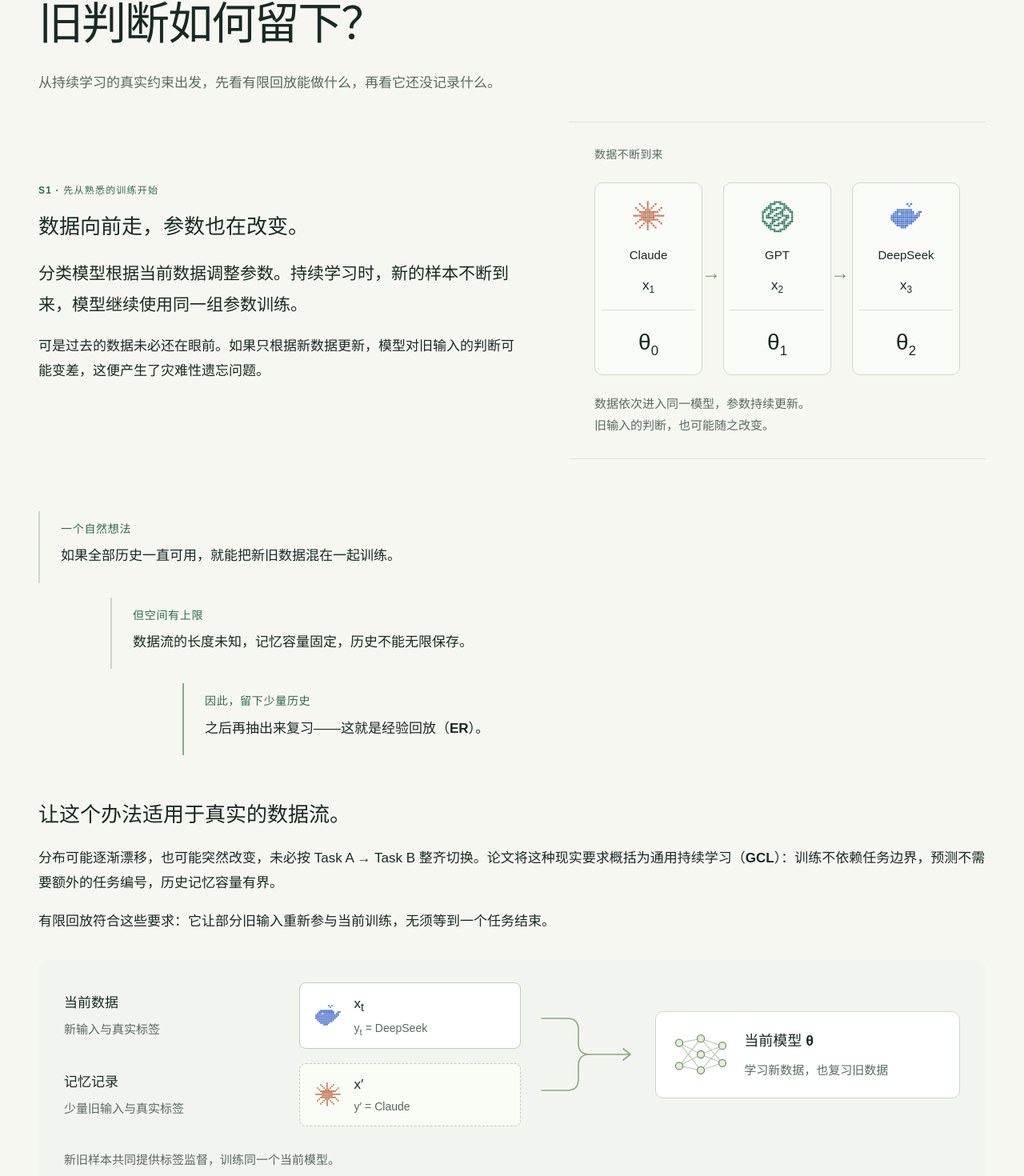
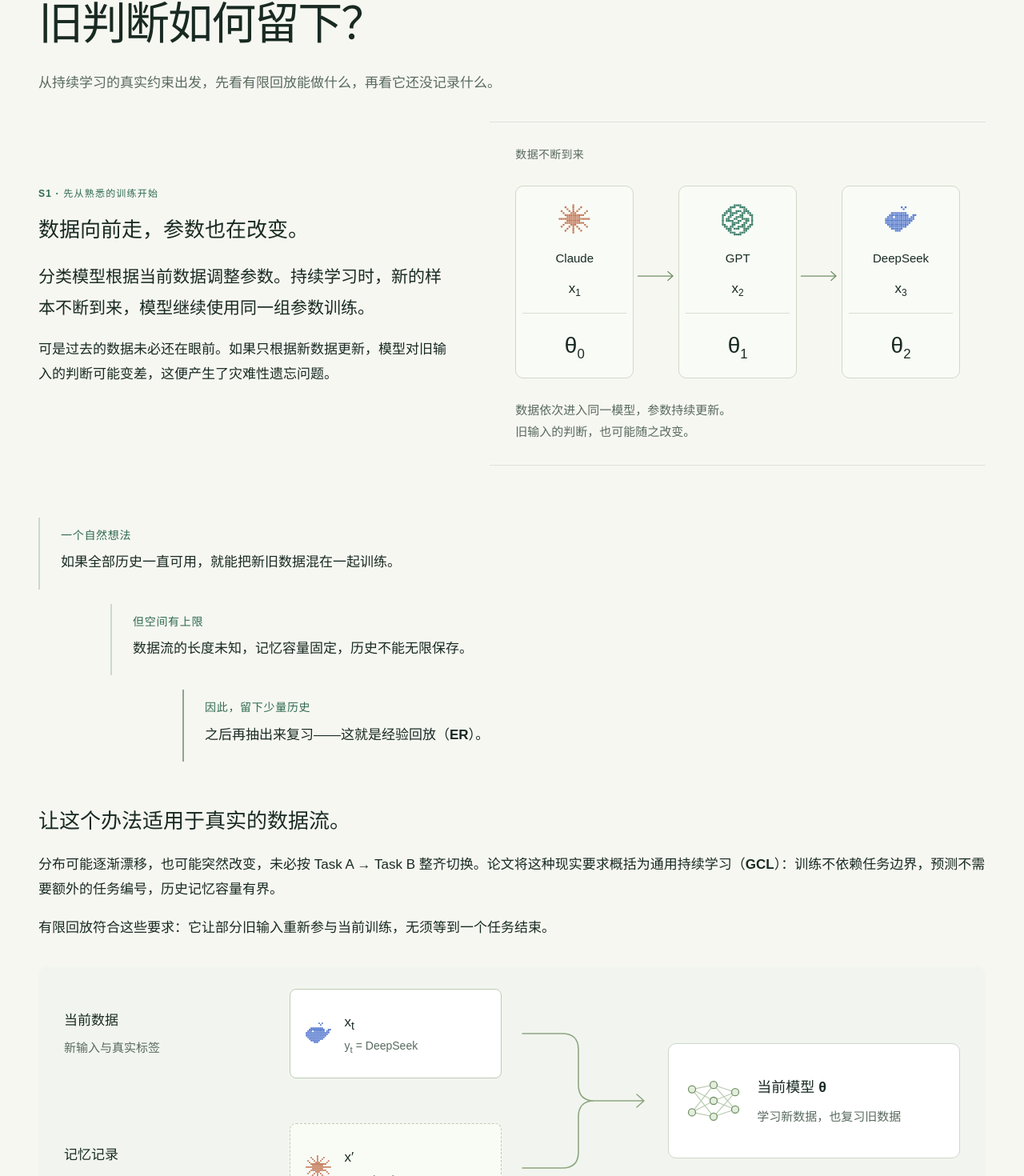
Before and after one commit to LIZZYGREAT/PaperSkillWork, a React (Vite) app in the folder papers/der/web/enhanced/: page / in a window 1280 px wide. Shown: the part 296-1766 px from the top of the page at 80% size. Built offline with nearby package versions, Linux system fonts and the light colour scheme.

Commit message:
fix(der): give state columns and replay merge more space

```diff
--- a/papers/der/web/enhanced/src/modules/ReplayEntry.tsx
+++ b/papers/der/web/enhanced/src/modules/ReplayEntry.tsx
@@ -25,7 +25,7 @@ export default function ReplayEntry() {
         <p className="front-lead">分类模型根据当前数据调整参数。持续学习时，新的样本不断到来，模型继续使用<strong>同一组参数</strong>训练。</p>
         <p>可是过去的数据未必还在眼前。如果只根据新数据更新，模型对旧输入的判断可能变差，这便产生了<strong>灾难性遗忘</strong>问题。</p>
       </div>
-      <figure className="parameter-stream"><p className="figure-label">数据不断到来</p><div className="stream-states">{CLASSES.map((name,k) => <div className="stream-step" key={name}><div className="stream-sample"><ModelMark model={k as ModelClass} /><span>{name}</span><span className="stream-id">x<sub>{k+1}</sub></span><span className="parameter-state">θ<sub>{k}</sub></span></div>{k < CLASSES.length-1 && <span className="stream-arrow" aria-label="持续更新">→</span>}</div>)}</div><figcaption>数据依次进入同一模型，参数持续更新。<br />旧输入的判断，也可能随之改变。</figcaption></figure>
+      <figure className="parameter-stream"><p className="figure-label">数据不断到来</p><div className="stream-states">{CLASSES.map((name,k) => <div className="stream-step" key={name}><div className="stream-sample"><ModelMark model={k as ModelClass} /><span>{name}</span><span className="stream-id">x<sub>{k+1}</sub></span><span className="parameter-state">θ<sub>{k}</sub></span></div>{k < CLASSES.length-1 && <svg className="stream-arrow" viewBox="0 0 64 24" role="img" aria-label="持续更新"><path d="M3 12 H59 M51 5 L59 12 L51 19" /></svg>}</div>)}</div><figcaption>数据依次进入同一模型，参数持续更新。<br />旧输入的判断，也可能随之改变。</figcaption></figure>
     </section>
     <section className="reasoning-stair" aria-label="从完整历史到有限回放的推导">
       <p><span>一个自然想法</span>如果全部历史一直可用，就能把新旧数据混在一起训练。</p>
@@ -35,7 +35,7 @@ export default function ReplayEntry() {
     <section className="gcl-context"><h3>让这个办法适用于真实的数据流。</h3><p>分布可能逐渐漂移，也可能突然改变，未必按 Task A → Task B 整齐切换。论文将这种现实要求概括为<strong>通用持续学习（GCL）</strong>：训练不依赖任务边界，预测不需要额外的任务编号，历史记忆容量有界。</p><p>有限回放符合这些要求：它让部分旧输入重新参与当前训练，无须等到一个任务结束。</p></section>
     <figure className="er-relation" aria-label="当前数据与记忆旧数据共同监督同一个当前模型">
       <div className="er-sources"><div className="er-source"><p><strong>当前数据</strong><span>新输入与真实标签</span></p><div className="er-record"><ModelMark model={2} /><span>x<sub>t</sub><small>y<sub>t</sub> = DeepSeek</small></span></div></div><div className="er-source"><p><strong>记忆记录</strong><span>少量旧输入与真实标签</span></p><div className="er-record er-memory-record"><ModelMark /><span>x′<small>y′ = Claude</small></span></div></div></div>
-      <div className="er-join"><svg viewBox="0 0 120 160" role="img" aria-label="新旧样本汇合为同一个分类目标"><path d="M2 35 H34 Q48 35 48 49 V66 Q48 80 62 80 H112 M2 125 H34 Q48 125 48 111 V94 Q48 80 62 80 M104 73 L113 80 L104 87" /></svg></div><div className="er-model"><svg className="er-network" viewBox="0 0 80 64" aria-hidden="true"><path d="M10 16L40 10L70 20M10 16L40 32L70 20M10 48L40 32L70 44M10 48L40 54L70 44M10 16L40 54M10 48L40 10M40 10L70 44M40 54L70 20" />{[[10,16],[10,48],[40,10],[40,32],[40,54],[70,20],[70,44]].map(([x,y],i)=><circle key={i} cx={x} cy={y} r="5" />)}</svg><div><strong>当前模型 θ</strong><span>学习新数据，也复习旧数据</span></div></div>
+      <div className="er-join"><svg viewBox="0 0 160 280" role="img" aria-label="新旧样本汇合为同一个分类目标"><path d="M2 56 H52 Q72 56 72 76 V120 Q72 140 92 140 H154 M2 224 H52 Q72 224 72 204 V160 Q72 140 92 140 M145 132 L154 140 L145 148" /></svg></div><div className="er-model"><svg className="er-network" viewBox="0 0 80 64" aria-hidden="true"><path d="M10 16L40 10L70 20M10 16L40 32L70 20M10 48L40 32L70 44M10 48L40 54L70 44M10 16L40 54M10 48L40 10M40 10L70 44M40 54L70 20" />{[[10,16],[10,48],[40,10],[40,32],[40,54],[70,20],[70,44]].map(([x,y],i)=><circle key={i} cx={x} cy={y} r="5" />)}</svg><div><strong>当前模型 θ</strong><span>学习新数据，也复习旧数据</span></div></div>
       <figcaption>新旧样本共同提供标签监督，训练同一个当前模型。</figcaption>
     </figure>
     <p className="front-question">有限回放已经让旧样本可以重新参与训练。<br /><strong>但一张旧图片与一个真实标签，究竟保存了多少过去的模型知识？</strong></p>
--- a/papers/der/web/enhanced/src/modules/teaching-front.css
+++ b/papers/der/web/enhanced/src/modules/teaching-front.css
@@ -8,7 +8,7 @@
 .front-teaching .eyebrow,.response-lesson .eyebrow,.snapshot-lesson .eyebrow{font-size:12px;letter-spacing:.1em;margin-bottom:14px}
 .front-teaching .caption,.response-lesson .caption,.snapshot-lesson .caption{font-size:14px;color:var(--rk-muted);line-height:1.8}
 .front-teaching figure{margin:0}
-.training-origin{display:grid;grid-template-columns:1.15fr 1fr;gap:64px;align-items:center}
+.training-origin{display:grid;grid-template-columns:1fr 1.2fr;gap:48px;align-items:center}
 .front-lead{font-size:21px;line-height:1.85}
 .parameter-stream{padding:28px 32px;border-block:1px solid var(--rk-line)}
 .parameter-stream figcaption{font-size:15px;line-height:1.8;color:var(--rk-muted)}
@@ -18,10 +18,10 @@
 .reasoning-stair span{display:block;color:var(--rk-accent);font-size:14px;letter-spacing:.05em;margin-bottom:6px}
 .gcl-context{margin:0 0 32px;max-width:none}
 .gcl-context p{max-width:1000px}.gcl-context strong{white-space:nowrap}
-.er-relation{display:grid;grid-template-columns:minmax(0,1.2fr) 120px minmax(260px,.8fr);gap:24px;align-items:center;background:#f2f5ef;padding:28px 32px;border-radius:12px}
-.er-sources{display:grid;gap:18px}.er-source{display:grid;grid-template-columns:minmax(150px,1fr) minmax(150px,1fr);gap:16px;align-items:center}.er-source p{margin:0!important;font-size:17px}.er-source p>span{display:block;color:var(--rk-muted);font-size:15px;margin-top:4px}.er-record{display:flex;align-items:center;gap:12px;border:1px solid #bdcdb6;border-radius:8px;background:#fff;padding:10px 14px}.er-record .model-mark{width:42px;height:42px;flex-shrink:0}.er-record>span{font-size:17px}.er-record small{display:block;font-size:14px;color:var(--rk-muted)}.er-memory-record{border-style:dashed;background:#f9fbf5}
-.er-join{position:relative;display:grid;justify-items:center;align-content:center}.er-join svg{width:120px;height:178px}.er-join path{fill:none;stroke:#8ea782;stroke-width:1.6;stroke-linecap:round;stroke-linejoin:round}.er-join>span{font-size:14px;color:var(--rk-accent);text-align:center;line-height:1.7}
-.er-model{display:flex;align-items:center;gap:18px;padding:20px;border:1px solid #cbd8cb;border-radius:10px;background:#fff}.er-model strong{font-size:18px}.er-model span{display:block;font-size:15px;color:var(--rk-muted);margin-top:6px}.er-network{width:72px;height:64px;flex-shrink:0}.er-network path{fill:none;stroke:#b6c8ac;stroke-width:1.2}.er-network circle{fill:#e5eddf;stroke:#6f9263;stroke-width:1.4}.er-relation figcaption{grid-column:1/-1;font-size:15px;color:var(--rk-muted);margin-top:4px}
+.er-relation{display:grid;grid-template-columns:minmax(0,1.2fr) 160px minmax(260px,.8fr);gap:24px;align-items:center;background:#f2f5ef;padding:28px 32px;border-radius:12px}
+.er-sources{display:grid;gap:56px}.er-source{display:grid;grid-template-columns:minmax(150px,1fr) minmax(150px,1fr);gap:16px;align-items:center}.er-source p{margin:0!important;font-size:17px}.er-source p>span{display:block;color:var(--rk-muted);font-size:15px;margin-top:4px}.er-record{box-sizing:border-box;min-height:112px;display:flex;align-items:center;gap:12px;border:1px solid #bdcdb6;border-radius:8px;background:#fff;padding:10px 14px}.er-record .model-mark{width:42px;height:42px;flex-shrink:0}.er-record>span{font-size:17px}.er-record small{display:block;font-size:14px;color:var(--rk-muted)}.er-memory-record{border-style:dashed;background:#f9fbf5}
+.er-join{position:relative;display:grid;justify-items:center;align-content:center}.er-join svg{display:block;width:160px;height:280px}.er-join path{fill:none;stroke:#8ea782;stroke-width:1.6;stroke-linecap:round;stroke-linejoin:round}.er-join>span{font-size:14px;color:var(--rk-accent);text-align:center;line-height:1.7}
+.er-model{min-height:144px;box-sizing:border-box;display:flex;align-items:center;gap:18px;padding:20px;border:1px solid #cbd8cb;border-radius:10px;background:#fff}.er-model strong{font-size:18px}.er-model span{display:block;font-size:15px;color:var(--rk-muted);margin-top:6px}.er-network{width:72px;height:64px;flex-shrink:0}.er-network path{fill:none;stroke:#b6c8ac;stroke-width:1.2}.er-network circle{fill:#e5eddf;stroke:#6f9263;stroke-width:1.4}.er-relation figcaption{grid-column:1/-1;font-size:15px;color:var(--rk-muted);margin-top:4px}
 .front-question{margin:36px 0 44px!important;font-size:20px;max-width:1060px}
 .label-investigation{border-top:1px solid var(--rk-line);padding-top:40px}
 .same-input{display:flex;gap:24px;align-items:center;margin-bottom:32px}.same-input .rk-sample-token{max-width:160px}.same-input p{margin:0}.same-input small{color:var(--rk-muted);font-size:14px}
@@ -51,7 +51,7 @@
 
 .stream-id{font-size:18px;color:var(--rk-ink)}.stream-id sub{font-size:.7em}
 
-.stream-states{display:grid;grid-template-columns:repeat(3,minmax(0,1fr));gap:26px;margin:22px 0}.stream-step{position:relative;min-width:0}.stream-sample{border:1px solid #cedac7;border-radius:10px;background:#f9fbf6;padding:16px 8px 0;font-size:15px}.parameter-state{display:block;border-top:1px solid #d6e0d0;font-size:28px;text-align:center;padding:14px 0;width:100%;margin-top:6px}.parameter-state sub{font-size:.6em}.stream-arrow{position:absolute;right:-23px;top:42%;font-size:24px;line-height:1;color:#719267}.stream-id{font-size:17px}
+.stream-states{display:grid;grid-template-columns:repeat(3,minmax(0,1fr));gap:56px;margin:26px 0}.stream-step{position:relative;min-width:0}.stream-sample{border:1px solid #cedac7;border-radius:10px;background:#f9fbf6;padding:16px 8px 0;font-size:15px}.parameter-state{display:block;border-top:1px solid #d6e0d0;font-size:28px;text-align:center;padding:14px 0;width:100%;margin-top:6px}.parameter-state sub{font-size:.6em}.stream-arrow{position:absolute;right:-53px;top:42%;width:50px;height:24px;overflow:visible}.stream-arrow path{fill:none;stroke:#719267;stroke-width:1.6;stroke-linecap:round;stroke-linejoin:round}.stream-id{font-size:17px}
 .lifecycle-prelesson :is(.front-question,.teaching-note){font-size:17px;line-height:1.8;color:var(--rk-ink)}.lifecycle-prelesson>.front-question{padding:18px 22px;border:1px solid #d2ddcc;background:#f4f7ef;border-radius:8px;margin:24px 0!important;font-weight:400}.teaching-note{margin:20px 0}.teaching-note summary{font:400 17px/1.8 var(--der-prose-font);color:var(--rk-accent);cursor:pointer}.teaching-note p{font:400 17px/1.8 var(--der-prose-font);margin:12px 0 0}.snapshot-reference{margin-top:20px}
-@media(max-width:1000px){.er-relation{grid-template-columns:minmax(0,1fr) 90px minmax(220px,.7fr);gap:16px;padding:24px}.er-source{grid-template-columns:1fr}.er-join svg{width:90px}.er-model{flex-direction:column;text-align:center}.stream-states{gap:18px}.stream-arrow{right:-19px;font-size:20px}.stream-sample{font-size:13px}}
+@media(max-width:1000px){.er-relation{grid-template-columns:minmax(0,1fr) 90px minmax(220px,.7fr);gap:16px;padding:24px}.er-source{grid-template-columns:1fr}.er-join svg{width:90px}.er-model{flex-direction:column;text-align:center}.stream-states{gap:40px}.stream-arrow{right:-38px;width:36px}.stream-sample{font-size:13px}}
 @media(max-width:800px){.er-relation{grid-template-columns:1fr}.er-sources{grid-template-columns:1fr 1fr;gap:16px}.er-join svg{width:80px;height:72px;transform:rotate(90deg)}.er-model{flex-direction:row;text-align:left;justify-content:center}.stream-sample{font-size:15px}}
```
Also changed, not shown: 1 other file (tests, documents, lock files or other folders).
